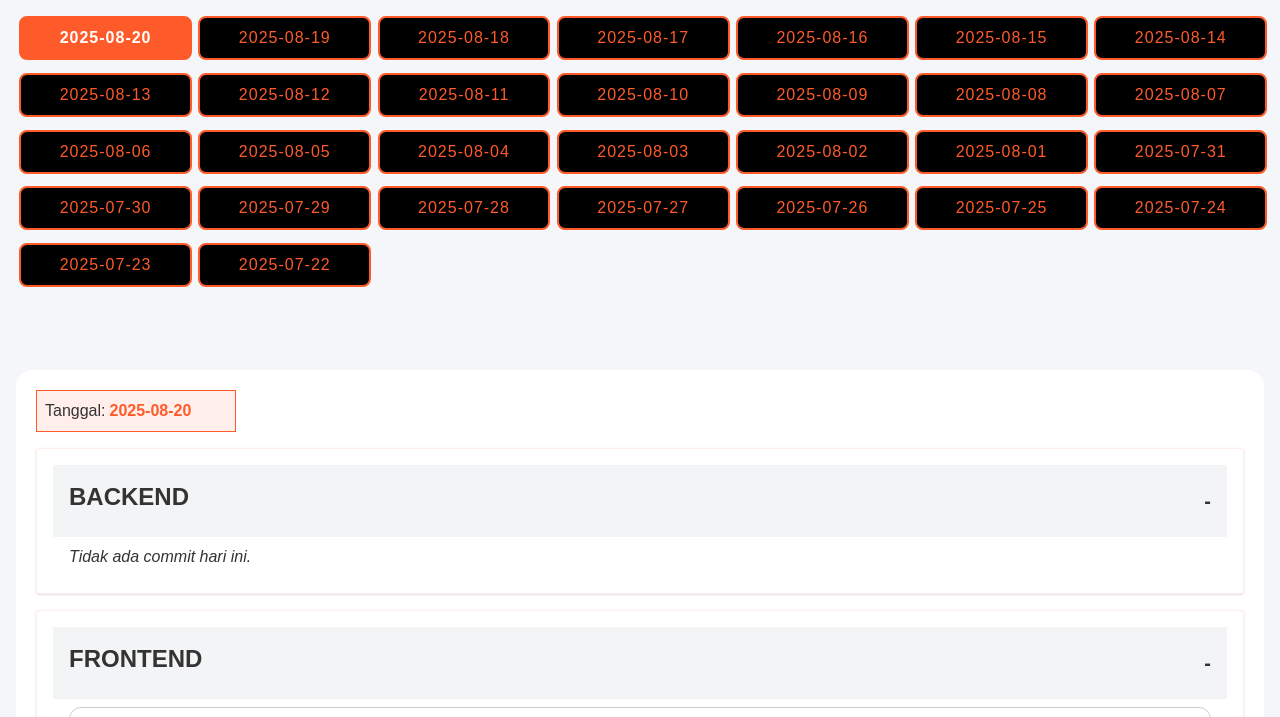
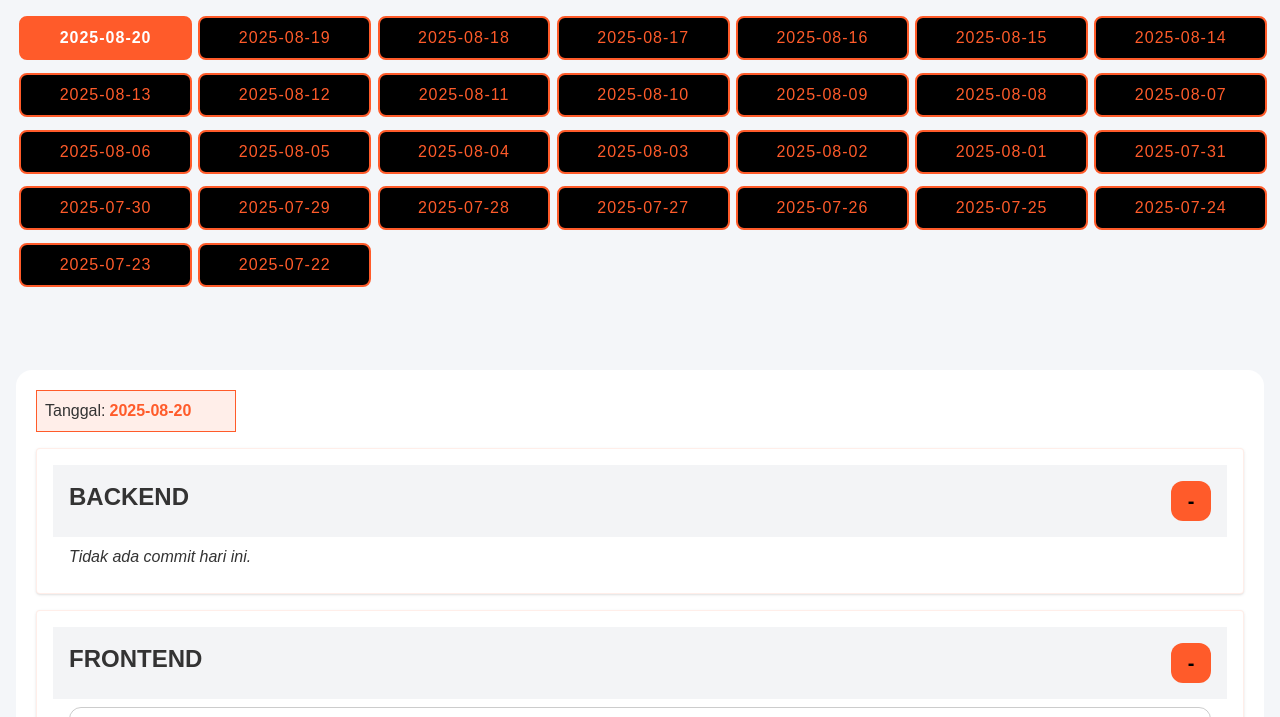
Before and after one commit to Evosist/evosist_parking-report, a plain HTML site: page index.html in a window 1280 px wide. Shown: the part 83-800 px from the top of the page. Drawn offline with nearby package versions, Linux system fonts and the light colour scheme.

Commit message:
refactor: button collapse style

```diff
--- a/style.css
+++ b/style.css
@@ -174,3 +174,14 @@ section > div > ul > li > a,
   font-size:12px;
   opacity: 0.72;
 }
+
+section button{
+  padding: 8px;
+  width: 40px;height:40px;
+  font-size:32px!;
+  display:flex;
+  justify-content:center;align-items:center;
+  border-radius: 12px;
+  background:#ff5b2a;
+  color: black;
+}
```
